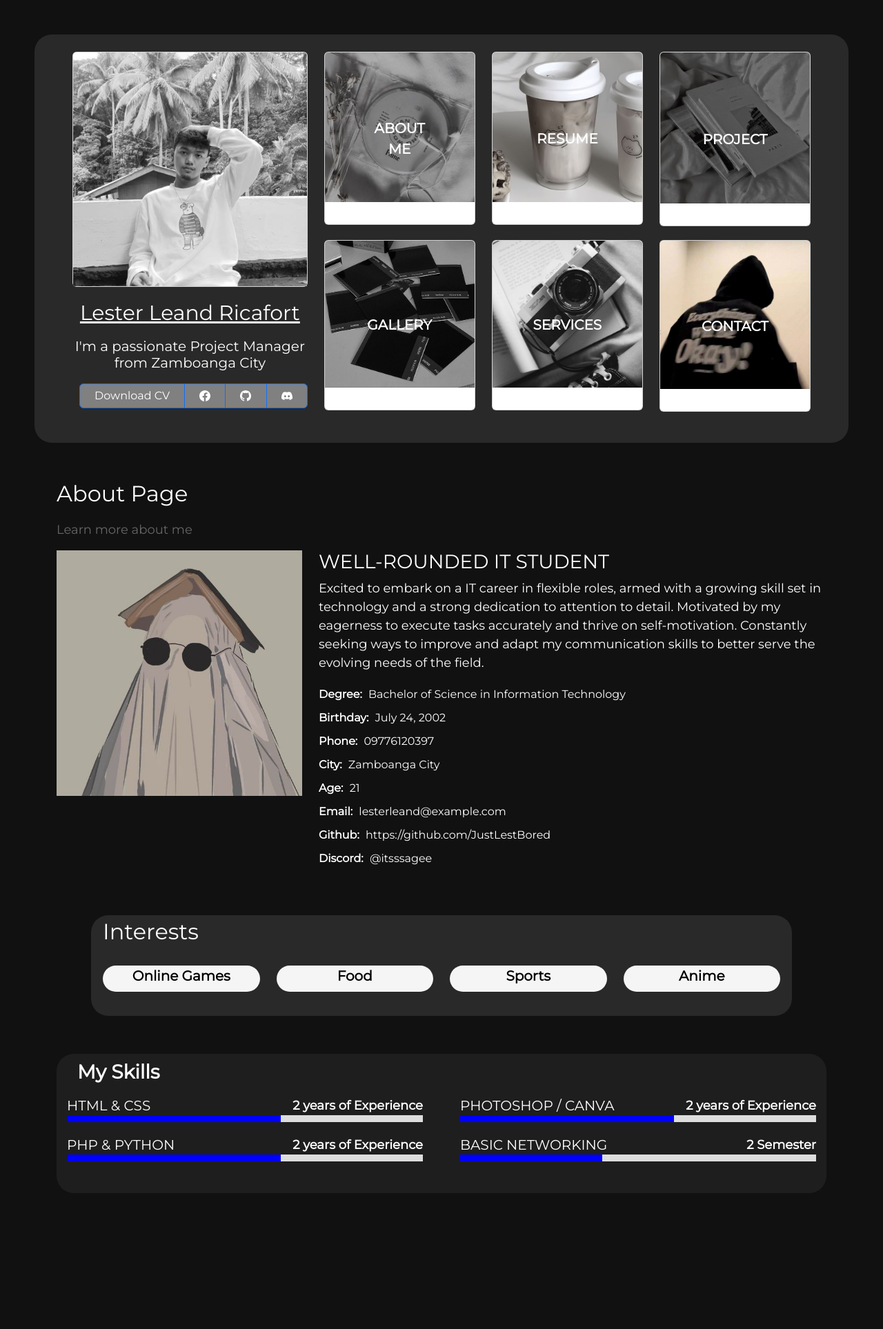
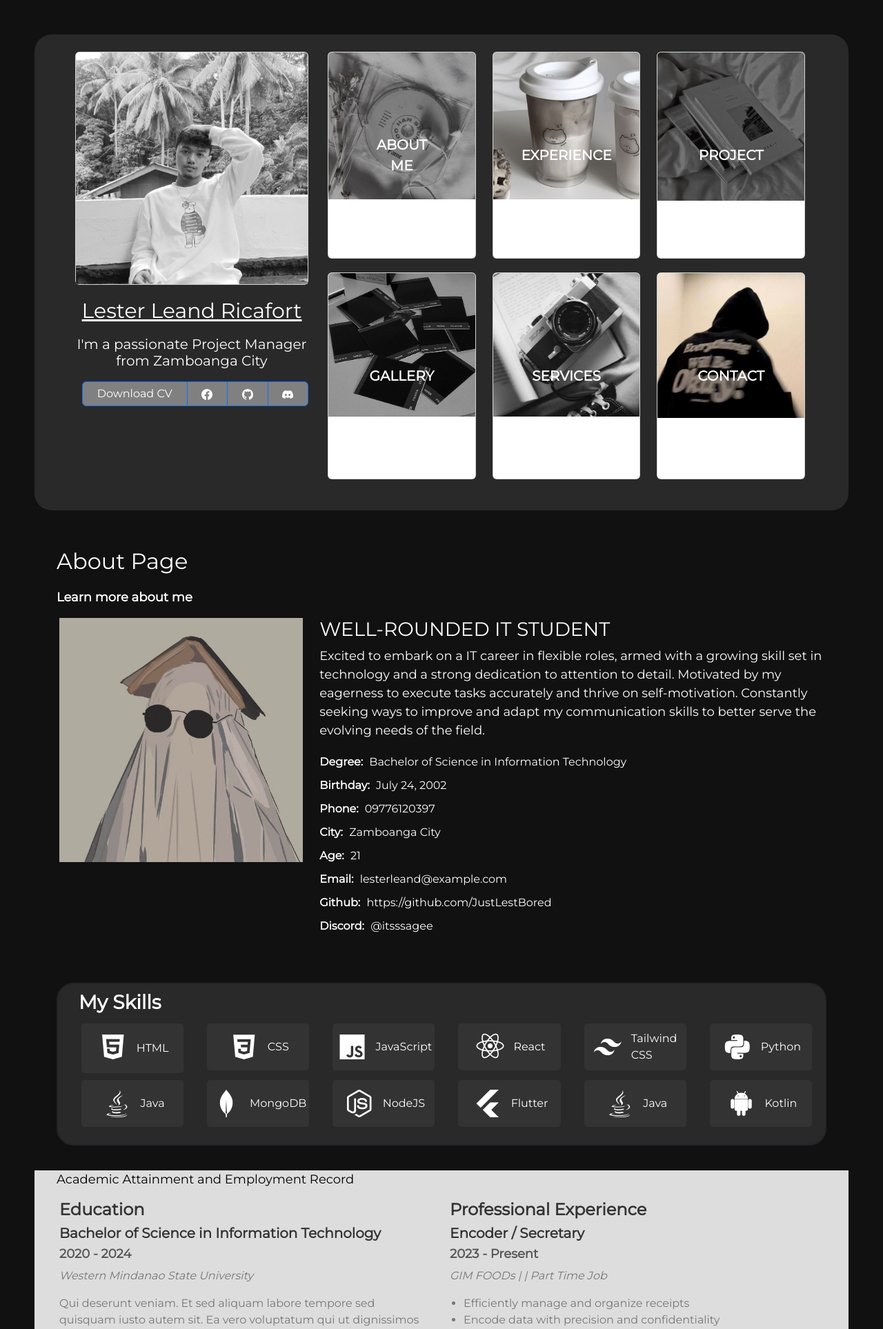
Before and after one commit to JustLestBored/PersonalWebsite, a Django app: page / in a window 1280 px wide. Shown: the top 1927 px of the page at 69% size. Before the commit the page ends 1730 px from the top, so only its background shows below. Run offline with Django 5.2, Linux system fonts and the light colour scheme; some libraries are stand-ins or nearby versions.

Commit message:
retouch of the information 02/18
add css
new addons

```diff
--- a/OnlinePortfolio/static/css/main.css
+++ b/OnlinePortfolio/static/css/main.css
@@ -1,4 +1,3 @@
-
 .thebody {
   background-color: #111111;
   font-family: 'Montserrat';
@@ -10,8 +9,8 @@
   background-color: #292929;
   margin: 50px 50px 55px 50px;
   border-radius: 25px
+
 }
-
 
 
 .profile-text h1{
@@ -119,11 +118,12 @@ body {
 .about-me .section-title h2 {
   font-size: 32px;
   margin-bottom: 20px;
+  color: white;
 }
 
 .about-me .section-title p {
   font-size: 18px;
-  color: #666;
+  color: white;
 }
 
 .about-me .description {
@@ -154,56 +154,17 @@ body {
   line-height: 1.6;
 }
 
-/* Interests Section */
-
-.interests {
-  margin-bottom: 50px;
-}
-
-.interests .section-title h2 {
-  font-size: 32px;
-  margin-bottom: 20px;
-  color: white; /* Added */
-}
-
-.interests .row {
-  margin-top: 30px;
-}
-
-.interests .col-lg-3 {
-  margin-bottom: 30px;
-}
-
-.interests .icon-box {
-  text-align: center;
-  background-color: whitesmoke;
-  border-radius: 25px;
-  padding: 3px;
-
-}
-
-.interests .icon-box i {
-  font-size: 36px;
-  margin-bottom: 10px;
-  color: white;
-}
-
-.interests .icon-box h3 {
-  font-size: 20px;
-  font-weight: bold;
-  color: black;
-}
-
 
 /* SKill Section*/
 
-.bgk-cardcolor2{
-  background-color: #1e1e1f;
-  border: 2px;
+.bgk-cardcolor2 {
+  background-color: #292929;
+  border: 2px solid; /* Added 'solid' for border style */
   border-radius: 25px;
 }
+
 .skills {
-  margin-bottom: 50px;
+  margin-bottom: 20px;
 }
 
 .skills-title {
@@ -250,13 +211,162 @@ body {
   color: white;
 }
 
-.progress-bg {
-  width: 100%;
-  height: 10px;
-  background-color: #ddd;
+
+.content-skill {
+  display: flex;
+  flex-wrap: wrap;
+  padding-left: 25px;
+  padding-right: 10px;
+  align-items: center;
 }
 
-.progress-fill {
+@media (max-width: 768px) {
+  .col-sm-2 {
+    flex: 0 0 calc(50% - 20px); /* Adjusted width to occupy 50% of the container */
+    max-width: calc(50% - 20px); /* Added max-width to prevent overflow */
+  }
+}
+
+.skill-card {
+  display: flex;
+  align-items: center;
+  justify-content: center;
+  padding: 10px;
+  background-color: #333; /* Background color for the card */
+  border-radius: 5px;
+  margin: 5px;
+}
+
+.skill-logo {
+  color: white; /* Color of the logo */
+  margin-right: 10px;
+}
+
+.skill-name {
+  color: white; /* Color of the skill name */
+}
+
+
+/* resume */
+.resume-section {
+  padding: 35px 0;
+}
+
+.resume-background {
+  background-color: #ddd;
+  margin: 1px 50px;
+}
+
+.section-heading h2 {
+  font-size: 36px;
+  font-weight: bold;
+  color: #333;
+}
+
+.section-heading p {
+  font-size: 18px;
+  color: black;
+}
+
+.resume-content {
+  margin-bottom: 30px;
+}
+
+.section-title {
+  font-size: 24px;
+  font-weight: bold;
+  color: #333;
+}
+
+.resume-content h4 {
+  font-size: 20px;
+  font-weight: bold;
+  color: #333;
+}
+
+.resume-content h5 {
+  font-size: 18px;
+  font-weight: bold;
+  color: #555;
+}
+
+.resume-content p {
+  font-size: 16px;
+  color: #777;
+}
+
+.resume-content ul {
+  margin-top: 10px;
+  padding-left: 20px;
+}
+
+.resume-content ul li {
+  font-size: 16px;
+  color: #777;
+}
+
+/* SER */
+
+.service-heading h2{
+  color: white;
+  font-size: 32px;
+  margin-bottom: 20px;
+}
+
+.service-heading p{
+  font-size: 18px;
+  color: white;
+}
+
+
+.card-body-service {
+  text-align: center;
+  padding: 5px;
+}
+
+.btn-service {
+  display: inline-block;
+  padding: 10px 20px;
+  border: 1px solid #ccc;
+  border-radius: 5px;
+  text-decoration: none;
+  background-color: #777;
+  color: white;
+}
+
+.btn-service:hover {
+  background-color: #f0f0f0;
+}
+
+
+/* project pagodddd nakoooo */
+
+/* Style the text to be white */
+.header-project h1,
+.header-project p{
+  color: white;
+}
+
+/* Make the last card bigger */
+.card:last-child {
+  height: 300px; /* Adjust the height as needed */
+}
+
+/* Ensure the card fills its parent container */
+.card-project {
   height: 100%;
-  background-color: blue;
 }
+
+/* Center the text vertically within the card */
+.card-body {
+  display: flex;
+  flex-direction: column;
+  justify-content: space-between;
+}
+
+@media (max-width: 992px) {
+  /* Adjust card height for responsiveness */
+  .card:last-child {
+    height: auto;
+  }
+}
--- a/OnlinePortfolio/templates/About.html
+++ b/OnlinePortfolio/templates/About.html
@@ -28,95 +28,94 @@
 
   </section>
 
-  <section class="interests">
-    <div class="bgk-cardcolor">
-      <div class="container">
-        <div class="section-title">
-          <h2>Interests</h2>
-        </div>
+  <div class="bgk-cardcolor2">
+    <section class="skills">
+      <h3 class="skills-title">My Skills</h3>
+      <div class="content-skill">
         <div class="row">
-          <div class="col-lg-3 col-md-4">
-            <div class="icon-box">
-              <i class="ri-store-line"></i>
-              <h3>Online Games</h3>
+          <div class="col-sm-2">
+            <div class="skill-card">
+              <box-icon color="white">
+                <i class='bx bxl-html5 bx-lg bx skill-logo'></i>
+              </box-icon>
+              <span class="skill-name">HTML</span>
             </div>
           </div>
-          <div class="col-lg-3 col-md-4 mt-4 mt-md-0">
-            <div class="icon-box">
-              <i class="ri-bar-chart-box-line"></i>
-              <h3>Food</h3>
+          <div class="col-sm-2">
+            <div class="skill-card">
+              <i class='bx bxl-css3 bx-lg skill-logo'></i>
+              <span class="skill-name">CSS</span>
             </div>
           </div>
-          <div class="col-lg-3 col-md-4 mt-4 mt-md-0">
-            <div class="icon-box">
-              <i class="ri-bar-chart-box-line"></i>
-              <h3>Sports</h3>
+          <div class="col-sm-2">
+            <div class="skill-card">
+              <i class='bx bxl-javascript bx-lg skill-logo'></i>
+              <span class="skill-name">JavaScript</span>
             </div>
           </div>
-          <div class="col-lg-3 col-md-4 mt-4 mt-md-0">
-            <div class="icon-box">
-              <i class="ri-bar-chart-box-line"></i>
-              <h3>Anime</h3>
+          <div class="col-sm-2">
+            <div class="skill-card">
+              <i class='bx bxl-react bx-lg skill-logo'></i>
+              <span class="skill-name">React</span>
+            </div>
+          </div>
+          <div class="col-sm-2">
+            <div class="skill-card">
+              <i class='bx bxl-tailwind-css bx-lg skill-logo'></i>
+              <span class="skill-name">Tailwind CSS</span>
+            </div>
+          </div>
+          <div class="col-sm-2">
+            <div class="skill-card">
+              <i class='bx bxl-python bx-lg skill-logo'></i>
+              <span class="skill-name">Python</span>
+            </div>
+          </div>
+          <div class="col-sm-2">
+            <div class="skill-card">
+              <i class='bx bxl-java bx-lg skill-logo'></i>
+              <span class="skill-name">Java</span>
             </div>
           </div>
 
-          <!-- End of repeat block -->
+          <div class="col-sm-2">
+            <div class="skill-card">
+              <i class='bx bxl-mongodb bx-lg skill-logo'></i>
+              <span class="skill-name">MongoDB</span>
+            </div>
+          </div>
+
+          <div class="col-sm-2">
+            <div class="skill-card">
+              <i class='bx bxl-nodejs bx-lg skill-logo'></i>
+              <span class="skill-name">NodeJS</span>
+            </div>
+          </div>
+
+          <div class="col-sm-2">
+            <div class="skill-card">
+              <i class='bx bxl-flutter bx-lg skill-logo'></i>
+              <span class="skill-name">Flutter</span>
+            </div>
+          </div>
+
+          <div class="col-sm-2">
+            <div class="skill-card">
+              <i class='bx bxl-java bx-lg skill-logo'></i>
+              <span class="skill-name">Java</span>
+            </div>
+          </div>
+
+          <div class="col-sm-2">
+            <div class="skill-card">
+              <i class='bx bxl-android bx-lg skill-logo'></i>
+              <span class="skill-name">Kotlin</span>
+            </div>
+          </div>
+
         </div>
       </div>
-    </div>
-  </section>
 
-  <div class="bgk-cardcolor2">
-    <section class="skills">
-      <h3 class="skills-title">My Skills</h3>
-      <div class="row">
-          <div class="col-md-6">
-              <ul class="skills-list">
-                <li class="skill-item">
-                  <div class="title">
-                      <h5>HTML & CSS</h5>
-                      <data value="60">2 years of Experience</data>
-                  </div>
-                  <div class="progress-bg">
-                      <div class="progress-fill" style="width: 60%;"></div>
-                  </div>
-                </li>
-
-                <li class="skill-item">
-                  <div class="title">
-                      <h5>PHP & PYTHON</h5>
-                      <data value="60">2 years of Experience</data>
-                  </div>
-                  <div class="progress-bg">
-                      <div class="progress-fill" style="width: 60%;"></div>
-                  </div>
-                </li>
-
-              </ul>
-          </div>
-          <div class="col-md-6">
-              <ul class="skills-list">
-                <li class="skill-item">
-                  <div class="title">
-                      <h5>PHOTOSHOP / CANVA</h5>
-                      <data value="60">2 years of Experience</data>
-                  </div>
-                  <div class="progress-bg">
-                      <div class="progress-fill" style="width: 60%;"></div>
-                  </div>
-                </li>
-                <li class="skill-item">
-                  <div class="title">
-                      <h5>BASIC NETWORKING</h5>
-                      <data value="40">2 Semester</data>
-                  </div>
-                  <div class="progress-bg">
-                      <div class="progress-fill" style="width: 40%;"></div>
-                  </div>
-                </li>
-              </ul>
-          </div>
-      </div>
     </section>
   </div>
 
--- /dev/null
+++ b/OnlinePortfolio/templates/gallery.html
@@ -0,0 +1,95 @@
+
+<style>
+* {
+  box-sizing: border-box;
+
+}
+
+.header-gallery {
+  text-align: center;
+  padding: 32px;
+  color: white;
+}
+
+.row {
+  display: -ms-flexbox; /* IE10 */
+  display: flex;
+  -ms-flex-wrap: wrap; /* IE10 */
+  flex-wrap: wrap;
+  padding: 0 4px;
+}
+
+/* Create four equal columns that sits next to each other */
+.column {
+  -ms-flex: 25%; /* IE10 */
+  flex: 25%;
+  max-width: 25%;
+  padding: 0 4px;
+}
+
+.column img {
+  margin-top: 8px;
+  vertical-align: middle;
+  width: 100%;
+}
+
+/* Responsive layout - makes a two column-layout instead of four columns */
+@media screen and (max-width: 800px) {
+  .column {
+    -ms-flex: 50%;
+    flex: 50%;
+    max-width: 50%;
+  }
+}
+
+/* Responsive layout - makes the two columns stack on top of each other instead of next to each other */
+@media screen and (max-width: 600px) {
+  .column {
+    -ms-flex: 100%;
+    flex: 100%;
+    max-width: 100%;
+  }
+}
+
+
+
+</style>
+<body>
+
+<!-- Header -->
+<div class="header-gallery">
+  <h1>Responsive Image Grid</h1>
+  <p>Resize the browser window to see the responsive effect.</p>
+</div>
+
+<!-- Photo Grid -->
+<div class="row">
+  <div class="column">
+    <img src="media/cat.jpg" style="width:100%">
+    <img src="media/resume.jpg" style="width:100%">
+    <img src="media/contact.jpg" style="width:100%">
+    <img src="media/aboutme.jpg" style="width:100%">
+    <img src="media/services.jpg" style="width:100%">
+
+  </div>
+  <div class="column">
+    <img src="media/cat.jpg" style="width:100%">
+    <img src="media/resume.jpg" style="width:100%">
+    <img src="media/about-bck1.jpg" style="width:100%">
+    <img src="media/aboutme.jpg" style="width:100%">
+  </div>
+  <div class="column">
+    <img src="media/cat.jpg" style="width:100%">
+    <img src="media/resume.jpg" style="width:100%">
+    <img src="media/contact.jpg" style="width:100%">
+    <img src="media/aboutme.jpg" style="width:100%">
+    <img src="media/services.jpg" style="width:100%">
+
+  </div>
+  <div class="column">
+    <img src="media/cat.jpg" style="width:100%">
+    <img src="media/resume.jpg" style="width:100%">
+    <img src="media/about-bck1.jpg" style="width:100%">
+    <img src="media/aboutme.jpg" style="width:100%">
+  </div>
+</div>
--- a/OnlinePortfolio/templates/home.html
+++ b/OnlinePortfolio/templates/home.html
@@ -7,15 +7,13 @@
     <meta name="viewport" content="width=device-width, initial-scale=1.0">
     <link rel="stylesheet" href='{% static "css/main.css" %}'>
     <link href="https://cdn.jsdelivr.net/npm/bootstrap@5.3.2/dist/css/bootstrap.min.css" rel="stylesheet">
-    <script src="https://cdn.jsdelivr.net/npm/bootstrap@5.3.2/dist/js/bootstrap.bundle.min.js"></script>
     <link href='https://fonts.googleapis.com/css?family=Montserrat' rel='stylesheet'>
+    <link href='https://unpkg.com/boxicons@2.1.4/css/boxicons.min.css' rel='stylesheet'>
 
 
-
-    <title>Document</title>
+    <title>Porfolio ko</title>
 </head>
 <body class="thebody">
-
   <div class="bgk-cardcolor">
     <div class="container1">
       <div class="row">
@@ -71,7 +69,7 @@
               <div class="card">
                 <img class="card-img-top" src="media/resume.jpg" alt="Card image cap">
                 <div class="card-body">
-                  <a class="nav-link" href="#about">RESUME</a>
+                  <a class="nav-link" href="#resume">EXPERIENCE</a>
                 </div>
               </div>
             </div>
@@ -114,6 +112,9 @@
   </div>
 
   {% include "About.html" %}
+  {% include "resume.html" %}
+  {% include "project.html" %}
+  {% include "gallery.html" %}
 
 
 
@@ -121,6 +122,12 @@
 
 
 
+
+
+
+<script src="https://code.jquery.com/jquery-3.6.0.min.js"></script>
+<script src="https://cdnjs.cloudflare.com/ajax/libs/slick-carousel/1.8.1/slick.min.js"></script>
+<script src="https://cdn.jsdelivr.net/npm/bootstrap@5.3.2/dist/js/bootstrap.bundle.min.js"></script>
 <script src="https://stackpath.bootstrapcdn.com/bootstrap/5.0.0-alpha1/js/bootstrap.bundle.min.js"></script>
 </body>
 
--- /dev/null
+++ b/OnlinePortfolio/templates/project.html
@@ -0,0 +1,48 @@
+<div class="row justify-content-center">
+  <div class="col-lg-6 align-self-center header-project">
+    <h1>Project Short header</h1>
+    <p>hello</p>
+  </div>
+  <div class="col-lg-4">
+    <div class="row">
+      <div class="col-md-6">
+        <div class="card">
+          <div class="card-project">
+            <h5 class="card-title-project">Project 1</h5>
+            <p class="card-text-project">Short description of Project 1.</p>
+            <a href="#" class="btn btn-project">View Project</a>
+          </div>
+        </div>
+      </div>
+      <div class="col-md-6">
+        <div class="card">
+          <div class="card-project">
+            <h5 class="card-title-project">Project 2</h5>
+            <p class="card-text-project">Short description of Project 2.</p>
+            <a href="#" class="btn btn-project">View Project</a>
+          </div>
+        </div>
+      </div>
+    </div>
+    <div class="row">
+      <div class="col-md-6">
+        <div class="card">
+          <div class="card-project">
+            <h5 class="card-title-project">Project 3</h5>
+            <p class="card-text-project">Short description of Project 3.</p>
+            <a href="#" class="btn btn-project">View Project</a>
+          </div>
+        </div>
+      </div>
+      <div class="col-md-6">
+        <div class="card">
+          <div class="card-project">
+            <h5 class="card-title-project">Project 4</h5>
+            <p class="card-text-project">Short description of Project 4.</p>
+            <a href="#" class="btn btn-project">View Project</a>
+          </div>
+        </div>
+      </div>
+    </div>
+  </div>
+</div>
--- a/OnlinePortfolio/templates/resume.html
+++ b/OnlinePortfolio/templates/resume.html
@@ -1,70 +1,43 @@
-<section id="resume" class="resume">
+<section class="resume-section">
+  <div class="resume-background" id="resume">
     <div class="container">
 
-      <div class="section-title">
-        <h2>Resume</h2>
-        <p>Check My Resume</p>
+        <div class="section-heading">
+          <p>Academic Attainment and Employment Record</p>
         </div>
 
         <div class="row">
-        <div class="col-lg-6">
-          <h3 class="resume-title">Sumary</h3>
-          <div class="resume-item pb-0">
-            <h4>Alice Barkley</h4>
-            <p><em>Innovative and deadline-driven Graphic Designer with 3+ years of experience designing and developing user-centered digital/print marketing material from initial concept to final, polished deliverable.</em></p>
-            <p>
-            <ul>
-              <li>Portland par 127,Orlando, FL</li>
-              <li>(123) 456-7891</li>
-              <li>alice.barkley@example.com</li>
-            </ul>
-            </p>
-          </div>
-
-          <h3 class="resume-title">Education</h3>
-          <div class="resume-item">
-            <h4>Master of Fine Arts &amp; Graphic Design</h4>
-            <h5>2015 - 2016</h5>
-            <p><em>Rochester Institute of Technology, Rochester, NY</em></p>
+          <div class="col-md-6">
+            <h3 class="section-title">Education</h3>
+            <div class="resume-content">
+              <h4>Bachelor of Science in Information Technology</h4>
+              <h5>2020 - 2024</h5>
+              <p><em>Western Mindanao State University</em></p>
               <p>Qui deserunt veniam. Et sed aliquam labore tempore sed quisquam iusto autem sit. Ea vero voluptatum qui ut dignissimos deleniti nerada porti sand markend</p>
             </div>
-          <div class="resume-item">
-            <h4>Bachelor of Fine Arts &amp; Graphic Design</h4>
-            <h5>2010 - 2014</h5>
-            <p><em>Rochester Institute of Technology, Rochester, NY</em></p>
+            <div class="resume-content">
+              <h4>Science, Technology, Engineering, and Mathematics (STEM)</h4>
+              <h5>2018 - 2020</h5>
+              <p><em>Zamboanga Peninsula Polytechnic State University</em></p>
               <p>Quia nobis sequi est occaecati aut. Repudiandae et iusto quae reiciendis et quis Eius vel ratione eius unde vitae rerum voluptates asperiores voluptatem Earum molestiae consequatur neque etlon sader mart dila</p>
             </div>
           </div>
-        <div class="col-lg-6">
-          <h3 class="resume-title">Professional Experience</h3>
-          <div class="resume-item">
-            <h4>Senior graphic design specialist</h4>
-            <h5>2019 - Present</h5>
-            <p><em>Experion, New York, NY </em></p>
-            <p>
+          <div class="col-md-6">
+            <h3 class="section-title">Professional Experience</h3>
+            <div class="resume-content">
+              <h4>Encoder / Secretary</h4>
+              <h5>2023 - Present</h5>
+              <p><em>GIM FOODs | | Part Time Job</em></p>
               <ul>
-              <li>Lead in the design, development, and implementation of the graphic, layout, and production communication materials</li>
-              <li>Delegate tasks to the 7 members of the design team and provide counsel on all aspects of the project. </li>
-              <li>Supervise the assessment of all graphic materials in order to ensure quality and accuracy of the design</li>
-              <li>Oversee the efficient use of production project budgets ranging from $2,000 - $25,000</li>
+                <li>Efficiently manage and organize receipts</li>
+                <li>Encode data with precision and confidentiality </li>
+                <li>Discreet handling of sensitive data</li>
+                <li>Exceptional organizational skills and Keen attention to detail</li>
               </ul>
-            </p>
             </div>
-          <div class="resume-item">
-            <h4>Graphic design specialist</h4>
-            <h5>2017 - 2018</h5>
-            <p><em>Stepping Stone Advertising, New York, NY</em></p>
-            <p>
-            <ul>
-              <li>Developed numerous marketing programs (logos, brochures,infographics, presentations, and advertisements).</li>
-              <li>Managed up to 5 projects or tasks at a given time while under pressure</li>
-              <li>Recommended and consulted with clients on the most appropriate graphic design</li>
-              <li>Created 4+ design presentations and proposals a month for clients and account managers</li>
-            </ul>
-            </p>
+
           </div>
         </div>
     </div>
-
   </div>
 </section>
```
Also changed, not shown: OnlinePortfolio/templates/service.html (added, +54 -0 lines), OnlinePortfolio/templates/try.html (added, +36 -0 lines). Lines whose indentation alone changed are shown as unchanged.
